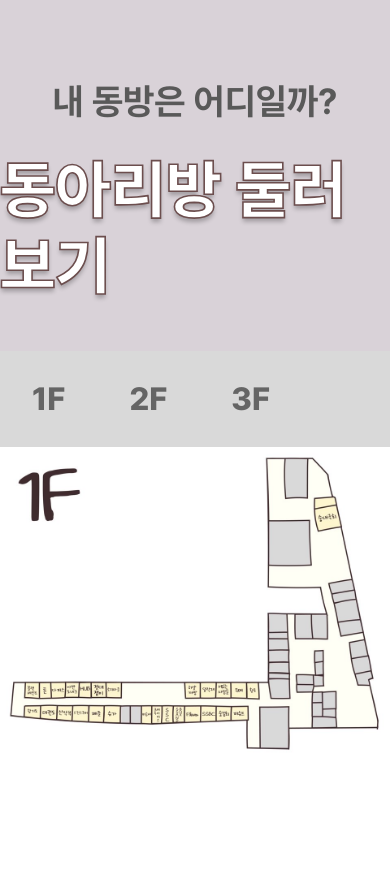
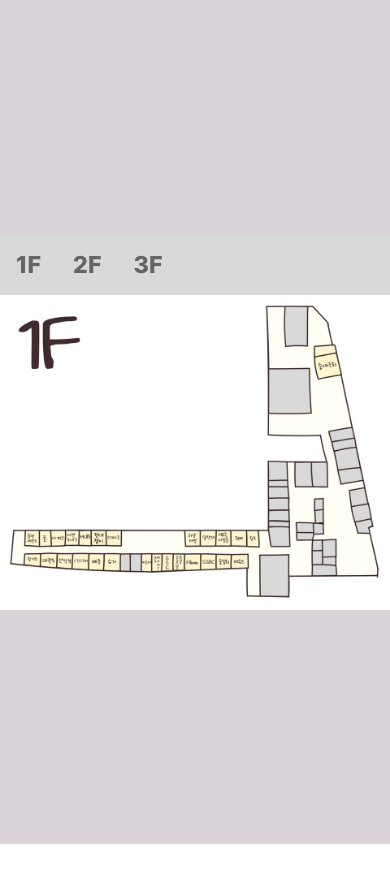
Before and after one commit to ssucout/frontend, a React (Create React App) app: page /map in a window 390 px wide. Shown: the top 882 px of the page. After the commit the page ends 844 px from the top, so only its background shows below. Built offline with nearby package versions, Linux system fonts and the light colour scheme.

Commit message:
MapPage 반응형 완성

```diff
--- a/src/components/MapPage.jsx
+++ b/src/components/MapPage.jsx
@@ -9,8 +9,7 @@ function MapPage() {
 
   return (
     <Container>
-      <SubText>내 동방은 어디일까?</SubText>
-      <MainText>동아리방 둘러보기</MainText>
+      <Content>
         <FloorBanner>
           <Button onClick={() => setCurrentMap(Map1F)}>1F</Button>
           <Button onClick={() => setCurrentMap(Map2F)}>2F</Button>
@@ -19,6 +18,7 @@ function MapPage() {
         <ImageBox>
           <MapImage src={currentMap}></MapImage>
         </ImageBox>
+      </Content>
     </Container>
   )
 }
@@ -27,56 +27,61 @@ const Container = styled.div`
   background-color: #D9D2D8;
   width: 100vw;
   min-height: 100vh;
-  position: absolute;
+  display: flex;
+  flex-direction: column;
+  align-items: center;
+  justify-content: center;
+`;
+
+const Content = styled.div`
+  width: 100%;
   display: flex;
   flex-direction: column;
   align-items: center;
 `;
 
-const SubText = styled.p`
-  color: #595959;
-  font-size: 2.25rem;
-  font-family: "Pretendard-Bold";
-  text-align: center;
-  margin-top: 5rem;
-`;
-
-const MainText = styled.div`
-  color: white;
-  font-size: 4rem;
-  font-family: "Pretendard-ExtraBold";
-  -webkit-text-stroke: #6c4e4e .100rem;
-  text-shadow: 0px 4px 4px rgba(0, 0, 0, 0.25);
-  margin-top: -0.5rem;
-`;
-
 const FloorBanner = styled.div`
   background-color: #D9D9D9;
-  width: 100vw;
-  height: 6rem;
-  margin-top: 3rem;
-  display: flex; /* 플렉스 컨테이너로 설정 */
+  width: 100%;
+  display: flex;
   flex-direction: row;
-  align-items: center; /* 수직 가운데 정렬 */
-  /* justify-content: center; */
+  align-items: center;
+  justify-content: left;
 `;
 
 const Button = styled.p`
-  margin: 2rem;
+  margin: 1rem;
   color: #656565;
+  font-size: 1.5rem;
+  font-family: "Pretendard-ExtraBold";
+
+  @media (min-width: 768px){
     font-size: 2rem;
-  font-family: "Pretendard-ExtraBold";
+    margin: 1.5rem;
+  }
 `;
 
 const ImageBox = styled.div`
   background-color: white;
   width: 100vw;
-  height: 51.7331rem;
+  height: auto;
+  display: flex;
+  justify-content: center;
+  align-items: center;
 `;
 
 const MapImage = styled.img`
-  width: 100vw;
-  object-fit:cover
+  justify-content: center;
+  width: 100%;
+  object-fit: cover;
+
+  @media (min-width: 768px){
+    width: 80%;
+  }
+
+  @media (min-width: 1200px){
+    width: 60%;
+  }
 `;
 
-export default MapPage
+export default MapPage;
```
Lines whose indentation alone changed are shown as unchanged.
